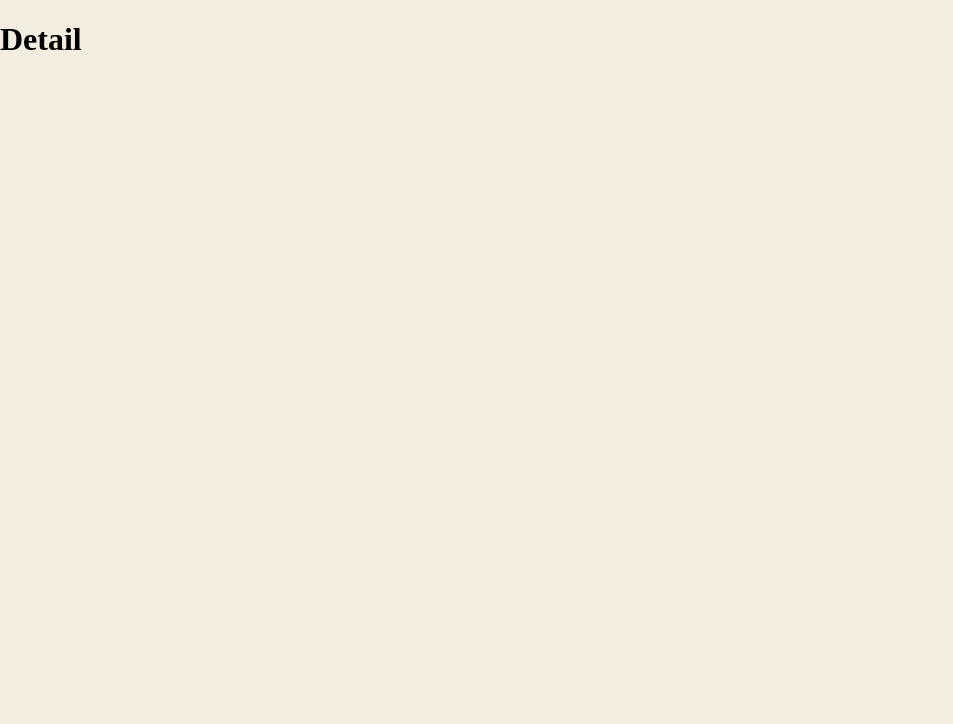
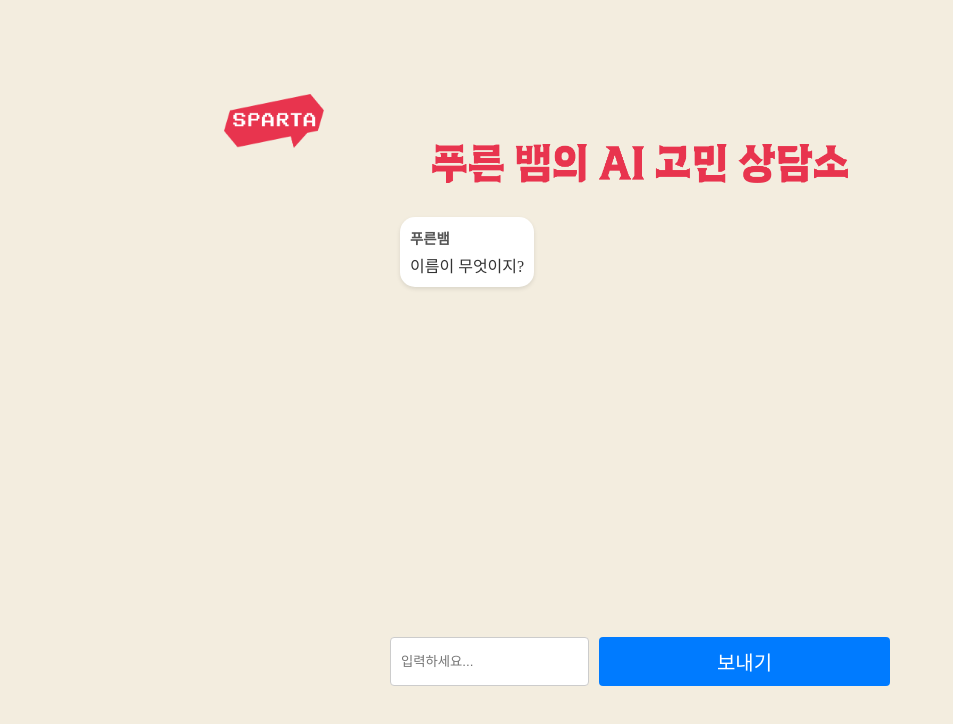
Before and after one commit to spartacontents/marketing-ai-service, a React (Create React App) app: page /counseling in a window 1280 px wide. Shown: the top 724 px of the page, without its empty margins (0-953 px from the left). Built offline with nearby package versions, Linux system fonts and the light colour scheme.

Commit message:
[FEAT]: implement counseling page

```diff
--- a/src/App.js
+++ b/src/App.js
@@ -4,13 +4,13 @@ import {
   Route
 } from 'react-router-dom';
 import Home from './routes/Home';
-import Detail from './routes/Detail';
+import Counseling from './routes/Counseling';
 
 function App() {
   return <Router>
     <Routes>
       <Route path="/" element={<Home />} />
-      <Route path="/counseling" element={<Detail />} />
+      <Route path="/counseling" element={<Counseling />} />
     </Routes>
   </Router>
 }
--- /dev/null
+++ b/src/routes/Chat.js
@@ -0,0 +1,80 @@
+import React, { useEffect, useRef } from 'react';
+
+function Chat({ messages }) {
+  const chatContainerRef = useRef(null); // 메시지 컨테이너를 참조하기 위한 ref
+
+  useEffect(() => {
+    // 메시지가 변경될 때마다 스크롤을 맨 아래로 이동
+    if (chatContainerRef.current) {
+      chatContainerRef.current.scrollTop = chatContainerRef.current.scrollHeight;
+    }
+  }, [messages]); // messages가 변경될 때마다 실행
+
+  return (
+    <div
+      ref={chatContainerRef} // ref를 적용하여 DOM을 직접 참조
+      style={{
+        height: "400px",
+        overflowY: "scroll",
+        borderRadius: "8px",
+        padding: "10px",
+        marginBottom: "10px",
+      }}
+    >
+      {messages.map((msg, index) => (
+        <div
+          key={index}
+          style={{
+            display: "flex",
+            justifyContent: msg.sender === "user" ? "flex-end" : "flex-start",
+            marginBottom: "10px",
+          }}
+        >
+          <div
+            style={{
+              maxWidth: "70%",
+              padding: "10px",
+              borderRadius: "15px",
+              backgroundColor: msg.sender === "user" ? "#dcf8c6" : "#ffffff",
+              color: "#333",
+              boxShadow: "0 2px 4px rgba(0, 0, 0, 0.1)",
+              position: "relative",
+              textAlign: "left",
+            }}
+          >
+            <strong
+              style={{
+                display: "block",
+                marginBottom: "5px",
+                fontSize: "0.9em",
+                color: msg.sender === "user" ? "#0b7300" : "#555",
+              }}
+            >
+              {msg.sender === "user" ? "나" : "푸른뱀"}
+            </strong>
+            {msg.text}
+            <div
+              style={{
+                content: "",
+                position: "absolute",
+                bottom: "10px",
+                width: "0",
+                height: "0",
+                borderStyle: "solid",
+                borderWidth: "10px",
+                borderColor:
+                  msg.sender === "user"
+                    ? "transparent transparent transparent #dcf8c6"
+                    : "transparent #ffffff transparent transparent",
+                left: msg.sender === "user" ? "auto" : "-10px",
+                right: msg.sender === "user" ? "-10px" : "auto",
+              }}
+            ></div>
+          </div>
+        </div>
+      ))}
+    </div>
+  );
+}
+
+export default Chat;
--- /dev/null
+++ b/src/routes/Counseling.js
@@ -0,0 +1,101 @@
+import React, { useState, useEffect } from 'react';
+import Chat from './Chat';
+import Input from './Input';
+import logoImg from '../assets/logo.png';
+import titleImg from '../assets/title.png';
+import styles from './Home.module.css';
+
+function Counseling() {
+  const [messages, setMessages] = useState([]); // 대화 메시지 관리
+  const [step, setStep] = useState(0); // 입력 단계 관리
+  const [userInfo, setUserInfo] = useState({}); // 유저 정보 저장
+
+  const getQuestions = (name) => [
+    "이름이 무엇이지?",
+    `${name}님이 태어난 연도, 월, 일을 차례로 말하시오 (예: 1990년 1월 1일)`,
+    `${name}님, 태어난 시간도 혹시 아는가? 안다면 말하시오(모를 경우 ‘모름’이라고 작성하시오) (예: 14시 30분)`,
+    `자, ${name}님, 무엇이 고민이지?`,
+  ];
+
+  useEffect(() => {
+    // 페이지에 들어오자마자 첫 번째 질문 추가
+    setMessages([{ sender: "bot", text: getQuestions()[0] }]);
+  }, []); // 빈 배열을 넣어 컴포넌트 첫 렌더링 시 실행
+
+  const handleSend = (input) => {
+    const newMessages = [{ sender: "user", text: input }];
+    const keys = ["name", "birthDate", "birthTime", "concern"];
+
+    if (step < 4) {
+      // 유저 정보 저장
+      setUserInfo((prev) => ({ ...prev, [keys[step]]: input }));
+
+      // 다음 질문 생성
+      const updatedQuestions = getQuestions(userInfo.name || input);
+
+      if (step < 3) {
+        // 봇의 질문을 0.5초 지연 후 추가
+        setTimeout(() => {
+          setMessages((prev) => [
+            ...prev,
+            { sender: "bot", text: updatedQuestions[step + 1] },
+          ]);
+        }, 500);
+      } else {
+        // 마지막 응답
+        setTimeout(async () => {
+          // 서버로 데이터 전송
+          const response = await sendUserInfoToServer({ ...userInfo, [keys[step]]: input });
+          console.log('hi:', response);
+          setMessages((prev) => [
+            ...prev,
+            { sender: "bot", text: `${response.fact}` }, // TODO: 응답 데이터에 맞춰 수정 필요
+          ]);
+        }, 500);
+      }
+
+      // 유저 메시지는 즉시 추가
+      setMessages((prev) => [...prev, ...newMessages]);
+      setStep(step + 1);
+    }
+  };
+
+  const sendUserInfoToServer = async (data) => {
+    try {
+      const response = await fetch('https://catfact.ninja/fact', { // TODO: 요청 url로 수정
+        method: 'GET',
+        headers: {
+          'Content-Type': 'application/json',
+        },
+        // body: JSON.stringify(data), // TODO: 요청 바디에 생년월일, 시간 포함해야함
+      });
+
+      if (response.ok) {
+        return await response.json();
+      } else {
+        console.error('데이터 전송 실패:', response.statusText);
+      }
+    } catch (error) {
+      console.error('데이터 전송 중 오류 발생:', error);
+    }
+  };
+
+  return (
+    <div className={styles.container}>
+      <div className={styles.body}>
+        <div className={styles.logoContainer}>
+          <img src={logoImg} alt="logo" />
+        </div>
+        <div className={styles.titleContainer}>
+          <img className={styles.img} src={titleImg} alt="title" />
+        </div>
+        <div style={{ padding: "20px", maxWidth: "500px", margin: "auto", borderRadius: "8px" }}>
+          <Chat messages={messages} />
+          <Input onSend={handleSend} />
+        </div>
+      </div>
+    </div>
+  );
+}
+
+export default Counseling;
--- a/src/routes/Detail.js
+++ /dev/null
@@ -1,4 +0,0 @@
-function Detail() {
-    return <h1>Detail</h1>
-}
-export default Detail;
--- /dev/null
+++ b/src/routes/Input.js
@@ -0,0 +1,31 @@
+// Input.js
+import { useState } from 'react';
+
+function Input({ onSend }) {
+  const [input, setInput] = useState('');
+
+  const handleSubmit = (e) => {
+    e.preventDefault();
+    if (input.trim()) {
+      onSend(input.trim());
+      setInput('');
+    }
+  };
+
+  return (
+    <form onSubmit={handleSubmit} style={{ display: 'flex', gap: '10px' }}>
+      <input
+        type="text"
+        value={input}
+        onChange={(e) => setInput(e.target.value)}
+        placeholder="입력하세요..."
+        style={{ flex: 1, padding: '10px', borderRadius: '4px', border: '1px solid #ccc' }}
+      />
+      <button type="submit" style={{ padding: '10px', borderRadius: '4px', backgroundColor: '#007BFF', color: 'white', border: 'none' }}>
+        보내기
+      </button>
+    </form>
+  );
+}
+
+export default Input;
```
